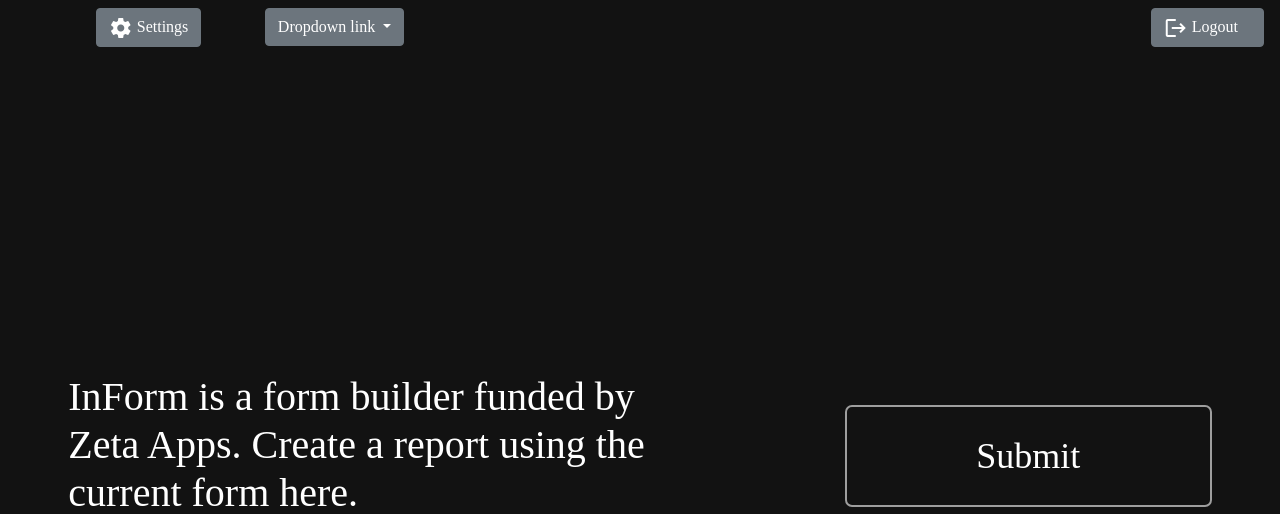
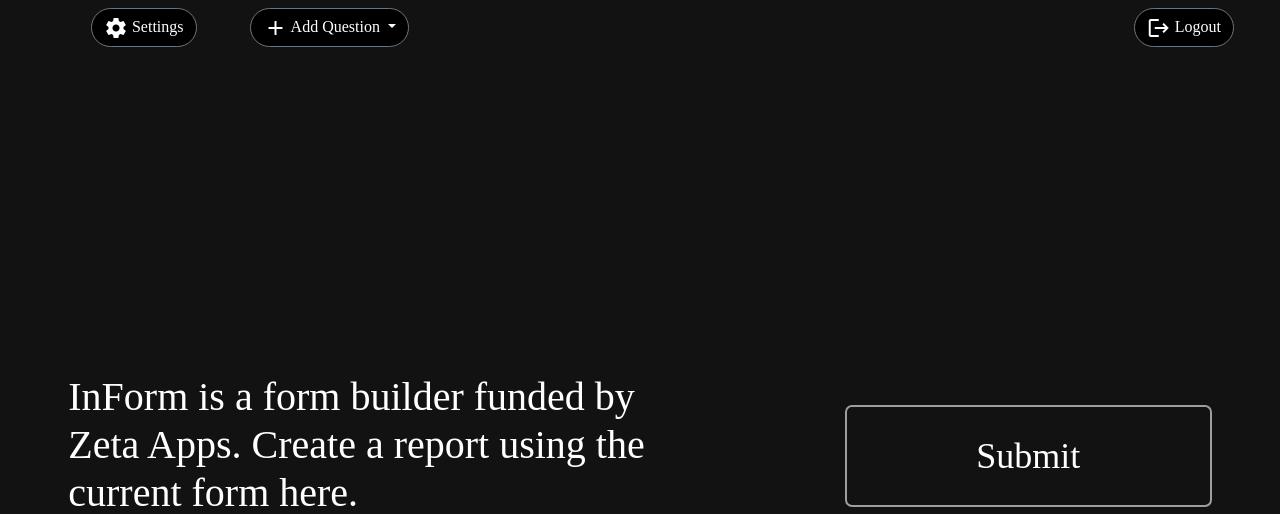
Before and after one commit to lukeaparker/LogicalSurvey, a Flask app: page / in a window 1280 px wide. Shown: the top 514 px of the page. Run offline with Flask 2, Linux system fonts and the light colour scheme; parts of the project's set-up code (start-up, migrations or seed data) failed here and were passed over; some libraries are stand-ins or nearby versions.

Commit message:
added styling to navbar

```diff
--- a/admin/templates/manage_questionnaire/manage-questionnaire.html
+++ b/admin/templates/manage_questionnaire/manage-questionnaire.html
@@ -74,7 +74,7 @@
 
 
 
-<div style="background-image: linear-gradient(#ff3333, #202020); height: 400px;">
+<div style="background-color: #ff3333; height: 400px;">
 
 
 
--- a/static/CSS/styles.css
+++ b/static/CSS/styles.css
@@ -137,13 +137,9 @@ position:relative;
     color: white;
 }
 
-.grad {
-  background-image: linear-gradient(orange, gray);
+
+
+.btn {
+  radius: 20px;
+  background-color: red;
 }
-
-.center {
-  margin: auto;
-  width: 50%;
-  border: 3px solid green;
-  padding: 10px;
-}
--- a/templates/partials/navs/navigationbar.html
+++ b/templates/partials/navs/navigationbar.html
@@ -1,13 +1,13 @@
-<nav class="navbar navbar-expand-md navigation-bar">
+<nav class="navbar sticky-top navbar-expand-md navigation-bar navbar-fixed-top">
     <div class="navbar-collapse collapse w-100 order-1 order-md-0 dual-collapse2">
         <ul class="navbar-nav w-75 justify-content-around pl-5 pr-5">
             <li class="nav-item-lg active">
-                <a class="btn btn-secondary" href="https://support.zeta-apps.com/helpdesk/etrax/clients"><i class="material-icons" style="vertical-align: middle">settings</i> Settings</a>
+                <a class="btn btn-secondary" style="background-color: black; border-radius: 30px;" href="https://support.zeta-apps.com/helpdesk/etrax/clients"><i class="material-icons" style="vertical-align: middle">settings</i> Settings</a>
             </li>
             <li class="nav-item-lg ">
                     <div class="dropdown">
- <a class="btn btn-secondary dropdown-toggle" href="https://example.com" id="dropdownMenuLink" data-toggle="dropdown" aria-haspopup="true" aria-expanded="false">
-    Dropdown link
+ <a class="btn btn-secondary dropdown-toggle" href="https://example.com" id="dropdownMenuLink" data-toggle="dropdown" aria-haspopup="true" aria-expanded="false" style="background-color: black; border-radius: 30px;">
+    <i class="material-icons" style="vertical-align: middle">add</i> Add Question
   </a>
                         <div class="dropdown-menu w-100" aria-labelledby="dropdownMenuButton">
                             <a class="dropdown-item"
@@ -29,8 +29,8 @@
     </div>
     <div class="navbar-collapse collapse w-100 order-3 dual-collapse2">
         <ul class="navbar-nav ml-auto">
-            <li class="nav-item">
-                <a class="btn btn-secondary" style="padding-right: 25px;"href="https://support.zeta-apps.com/helpdesk/etrax/clients"><i class="material-icons" style="vertical-align: middle">logout</i> Logout</a>
+            <li class="nav-item" style="padding-right: 30px;">
+                <a class="btn btn-secondary" style="background-color: black; border-radius: 30px;" href="https://support.zeta-apps.com/helpdesk/etrax/clients"><i class="material-icons" style="vertical-align: middle">logout</i> Logout</a>
 
 
                 </li>
```
